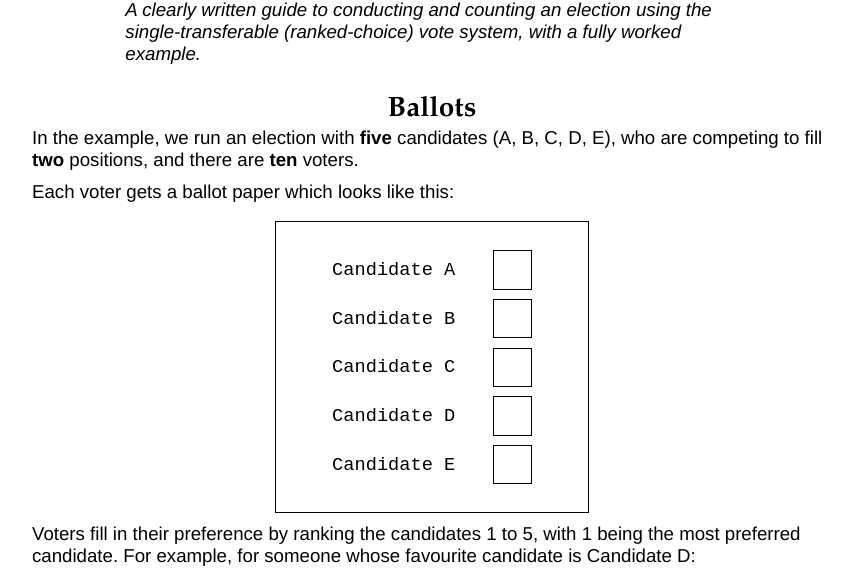
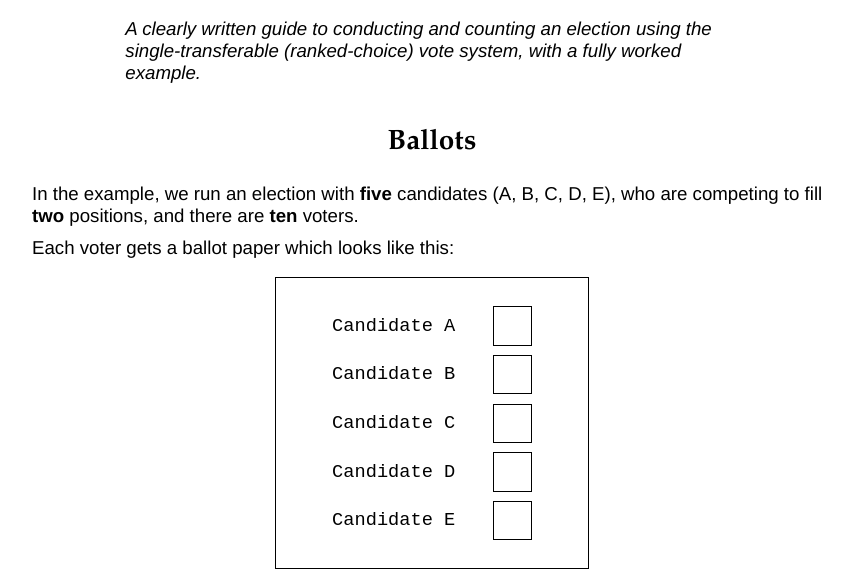
Before and after one commit to caiw/singletransferablevote.info, a plain HTML site: page index.html in a window 1280 px wide. Shown: the part 151-724 px from the top of the page, without its empty margins (208-1060 px from the left). Drawn offline with Linux system fonts and the light colour scheme.

Commit message:
Small fixes to styling, and a typo.

```diff
--- a/index.html
+++ b/index.html
@@ -77,7 +77,7 @@
 	</div>
 	</div>
 
-	<p>and candidates A, B, C and D go through to the next round.Then Candidate E is no longer available, so remaining ballots are adjusted like this:</p>
+	<p>and candidates A, B, C and D go through to the next round. Then Candidate E is no longer available, so remaining ballots are adjusted like this:</p>
 
 	<div class="float-container">
 	<div class="float" id="example-vote-after-elimination">
@@ -231,7 +231,7 @@
 
 	<p>And now the 3 strongest candidates should go through to the next round.</p>
 
-	<p>However, you’ll notice a problem: Candidate A clearly has the most #1 votes and goes through (yellow highlight), but Candidates B, C and E are tied for second place. So to break the tie we count #2 votes for the tied candidates:</p>
+	<p>However, you’ll notice a problem: Candidate A clearly has the most #1 votes and goes through (<span class="winner">yellow</span> highlight), but Candidates B, C and E are tied for second place. So to break the tie we count #2 votes for the tied candidates:</p>
 
 	<div class="float-container">
 	<div class="float winners" id="winners-round-2-tiebreak">
--- a/styles.css
+++ b/styles.css
@@ -27,12 +27,12 @@ h1,
 h2
 {
 	text-align: center;
-	margin-top: 1em;
+	margin-top: 1.5em;
 }
 
 h2
 {
-	margin-bottom: 0;
+	margin-bottom: 0.5;
 }
 
 p
```
Also changed, not shown: 2 other files.
